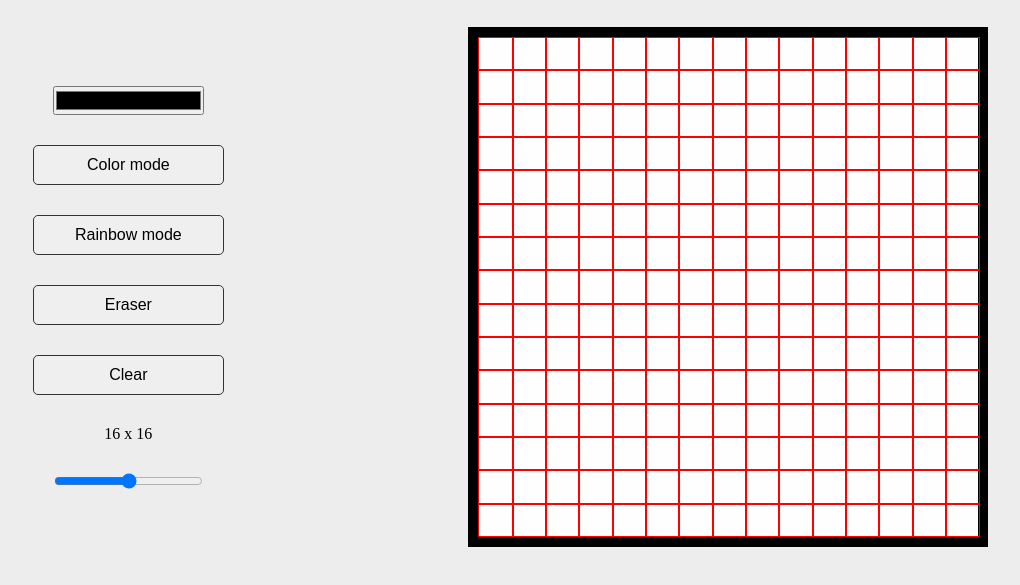
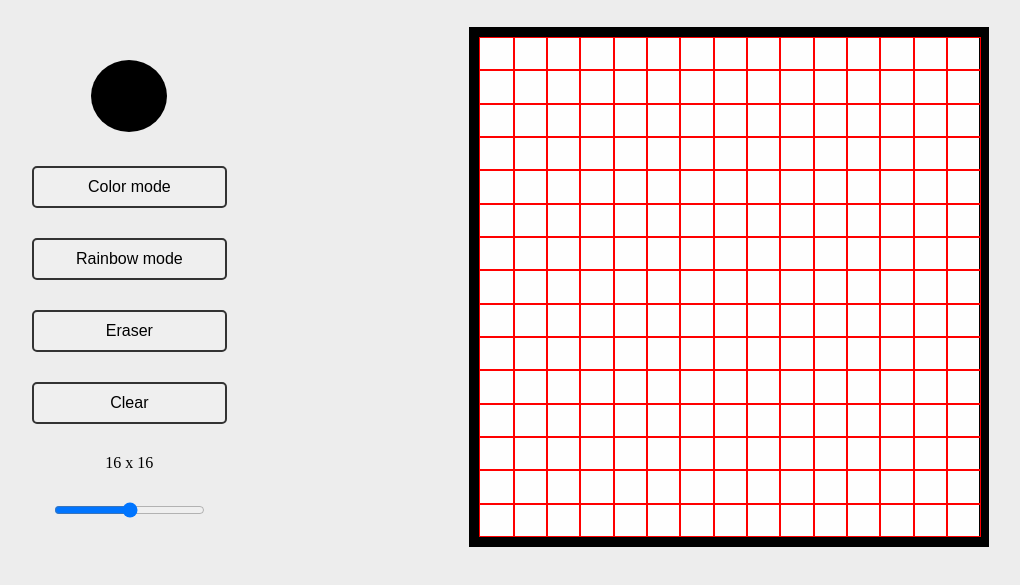
Before and after one commit to yuriiprots/etch-a-sketch, a plain HTML site: page index.html in a window 1280 px wide. Shown: the part 109-694 px from the top of the page, without its empty margins (36-1056 px from the left). Drawn offline with Linux system fonts and the light colour scheme.

Commit message:
add the style to input type="color"

```diff
--- a/style.css
+++ b/style.css
@@ -44,7 +44,7 @@ body {
 
 button {
   padding: 10px 20px;
-  border: 1px solid #333;
+  border: 2px solid #333;
   border-radius: 5px;
 }
 
@@ -53,6 +53,25 @@ input {
   width: 100%;
   font-size: 16px;
   cursor: pointer;
+}
+
+input[type="color"] {
+  -webkit-appearance: none;
+  appearance: none;
+  width: 80px;
+  height: 80px;
+  background-color: transparent;
+  border: none;
+}
+
+input[type="color"]::-webkit-color-swatch {
+  border-radius: 50%;
+  border: none;
+}
+
+input[type="color"]::-moz-color-swatch {
+  border-radius: 50%;
+  border: none;
 }
 
 button.active {
@@ -64,6 +83,8 @@ button,
 input[type="color"] {
   transition: transform 0.1s ease-in-out;
 }
+
+
 
 button:hover,
 input[type="color"]:hover {
```
Also changed, not shown: index.html (+1 -1 lines).
